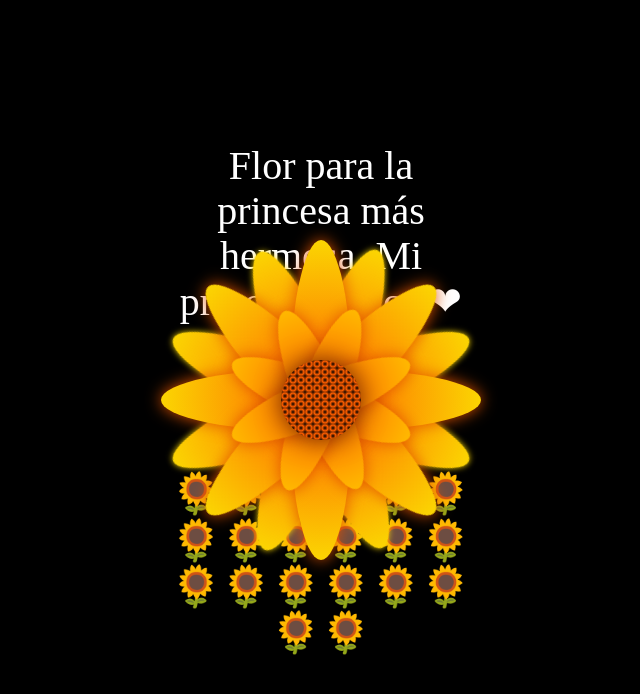
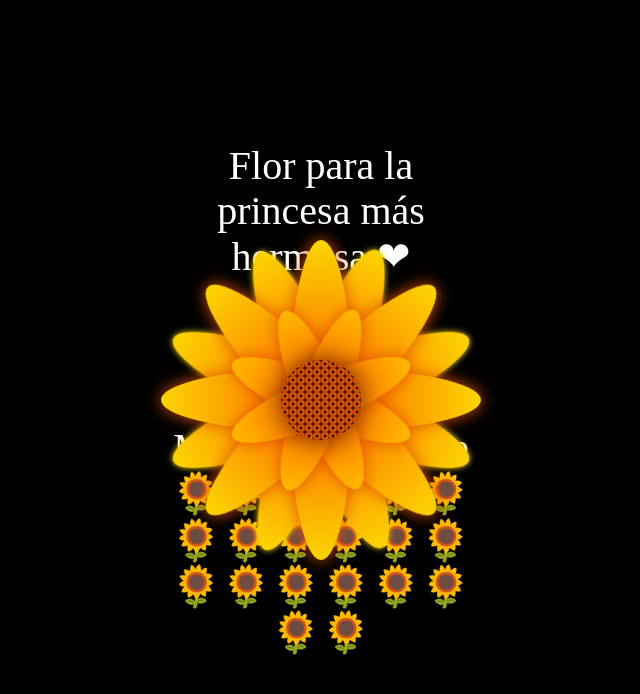
Before and after one commit to esgabriel/flor-para-princesa-dulce, a plain HTML site: page docs/index.html in a window 1280 px wide. Shown: the whole page, without its empty margins (319-959 px from the left). Drawn offline with Linux system fonts and the light colour scheme.

Commit message:
Update index.html

```diff
--- a/docs/index.html
+++ b/docs/index.html
@@ -10,7 +10,7 @@
 <body>
 
 <div class="flower">
-    <div class="text-above">Flor para la princesa más hermosa. Mi princesa Dulce ❤</div>
+    <div class="text-above">Flor para la princesa más hermosa ❤</div>
     <div class="mid">
     </div>
     <div class="Petal1 p1">
@@ -37,7 +37,7 @@
     </div>
     <div class="Petal3 p4">
     </div>
-    <div class="text-below">🌻🌻🌻🌻🌻🌻🌻🌻🌻🌻🌻🌻🌻🌻🌻🌻🌻🌻🌻🌻</div>
+    <div class="text-below">Mi princesa Dulce🌻🌻🌻🌻🌻🌻🌻🌻🌻🌻🌻🌻🌻🌻🌻🌻🌻🌻🌻🌻</div>
   </div>
 </body>
 </html>
```
